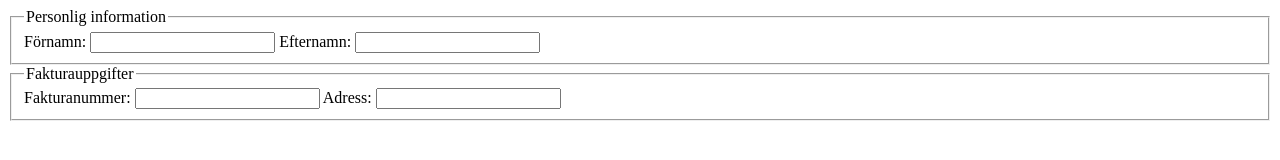
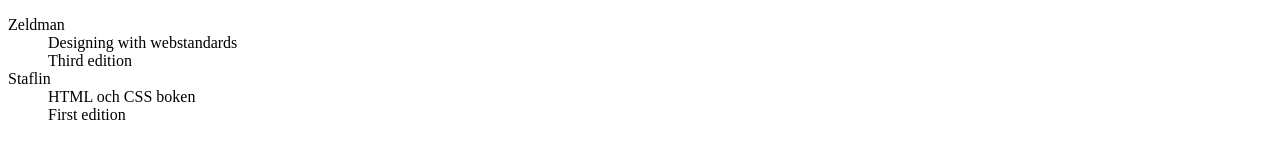
Before and after one commit to devharis/Laboration, a plain HTML site: page index.html in a window 1280 px wide. Drawn offline with Linux system fonts and the light colour scheme.

Commit message:
Impl. lists

```diff
--- a/index.html
+++ b/index.html
@@ -7,22 +7,15 @@
 </head>
 
 <body>
-    <form action="">
-        <fieldset>
-            <legend>Personlig information</legend>
-            <label for="firstname">Förnamn: </label>
-            <input type="text" name="firstname" />
-            <label for="lastname">Efternamn: </label>
-            <input type="text" name="lastname" />
-        </fieldset>
-        <fieldset>
-            <legend>Fakturauppgifter</legend>
-            <label for="invoicenr">Fakturanummer: </label>
-            <input type="text" name="invoicenr" />
-            <label for="address">Adress: </label>
-            <input type="text" name="address" />
-        </fieldset>
-    </form>
+  <dl>
+      <dt>Zeldman</dt>
+      <dd>Designing with webstandards</dd>
+      <dd>Third edition</dd>
+
+      <dt>Staflin</dt>
+      <dd>HTML och CSS boken</dd>
+      <dd>First edition</dd>
+  </dl>
 </body>
 
 </html>
```
